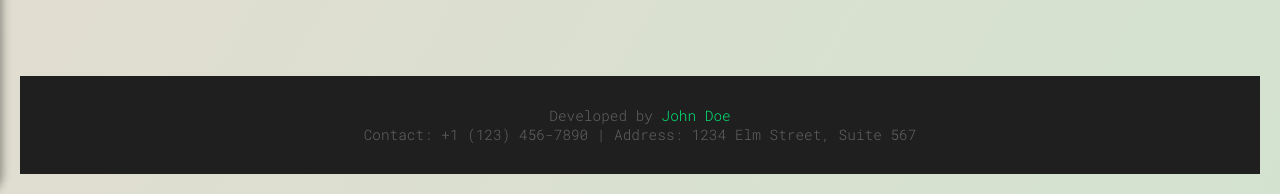
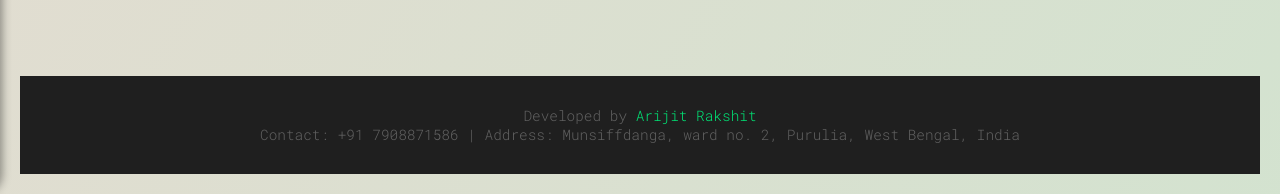
Before and after one commit to YchampionOP/catalyst, a Python web app: template templates/review.html in a window 1280 px wide. Shown: the part 678-872 px from the top of the page. Run offline with Jinja, Linux system fonts and the light colour scheme; the template is opened without the code that fills it: most values are stand-ins (such as "Sample title", 1, 10 or a date in 2020).

Commit message:
Update review.html

```diff
--- a/templates/review.html
+++ b/templates/review.html
@@ -318,8 +318,8 @@
 
         <!-- Developer Footer at the very bottom -->
         <footer class="footer">
-            <p>Developed by <a href="mailto:dev@example.com">John Doe</a></p>
-            <p>Contact: +1 (123) 456-7890 | Address: 1234 Elm Street, Suite 567</p>
+            <p>Developed by <a href="krakshit.1970@gmail.com">Arijit Rakshit</a></p>
+            <p>Contact: +91 7908871586 | Address: Munsiffdanga, ward no. 2, Purulia, West Bengal, India</p>
         </footer>
     </div>
 
```
